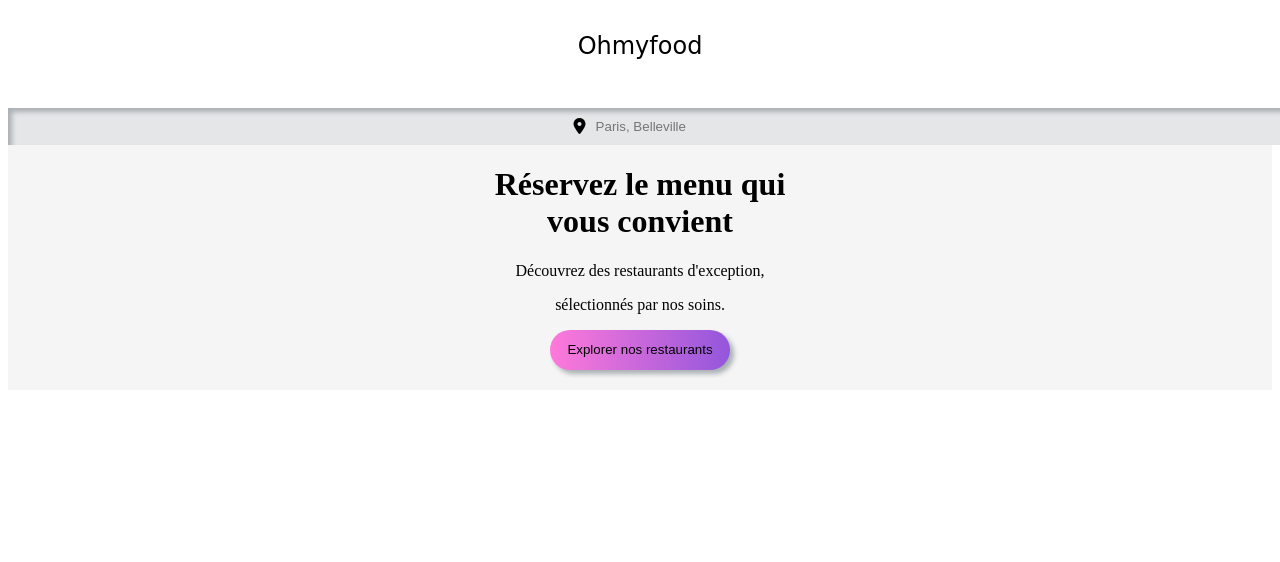
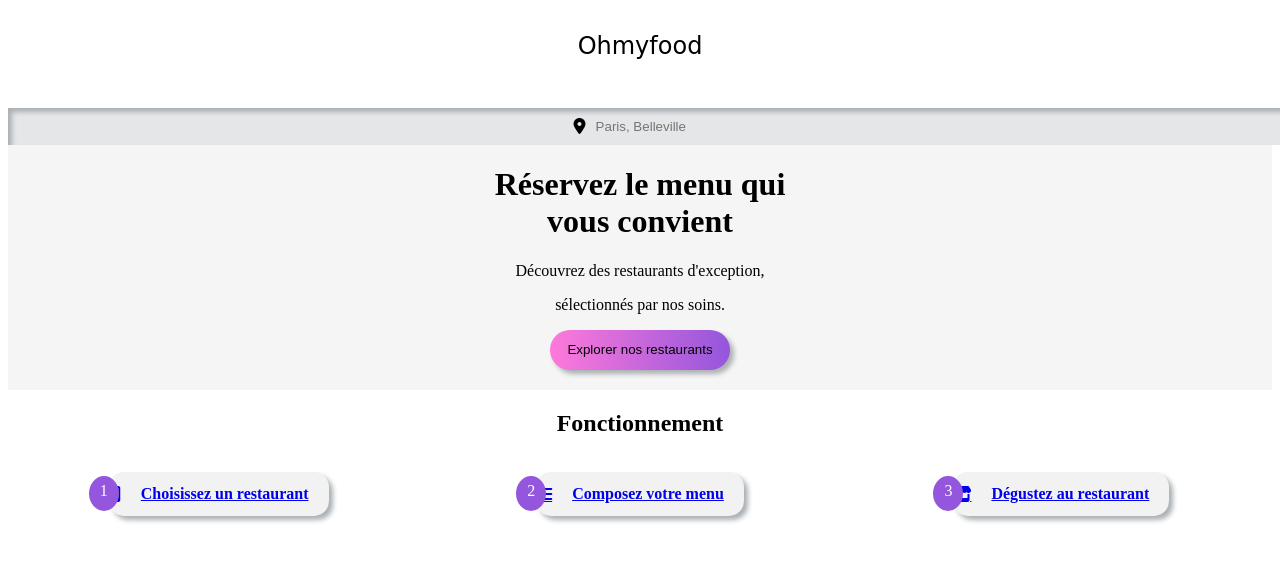
Before and after one commit to mfallgithub/P3-mfall-project, a website: page index.html in a window 1280 px wide. Drawn offline with Linux system fonts and the light colour scheme; a web font is replaced by a local one.

Commit message:
fonctionnment part

```diff
--- a/index.html
+++ b/index.html
@@ -31,5 +31,37 @@
          <p>sélectionnés par nos soins.</p>
          <button class="btnexplorer">Explorer nos restaurants</button>
     </div>
+    <!--Etape de navigation-->
+    <nav>
+        <h2>Fonctionnement</h2>
+        <a href="#">
+          <div class="nav__card card__decoration--accueil">
+            <div class="step">
+                <p>1</p>
+            </div>
+            <i class="fas fa-mobile-alt"></i>
+            <h2>Choisissez un restaurant</h2>
+          </div>
+        </a>
+        <a href="#">
+            <div class="nav__card card__decoration--accueil">
+                <div class="step">
+                    <p>2</p>
+                </div>
+                <i class="fas fa-list"></i>
+                <h2>Composez votre menu</h2>
+            </div>
+        </a>
+        <a href="#">
+            <div class="nav__card card__decoration--accueil">
+                <div class="step">
+                    <p>3</p>
+                </div>
+                <i class="fas fa-store"></i>
+                <h2>Dégustez au restaurant</h2>
+            </div>
+        </a>
+    </nav>
+    </nav>
 </body>
 </html>
--- a/sass/pages/_pageaccueil.scss
+++ b/sass/pages/_pageaccueil.scss
@@ -29,3 +29,54 @@
         padding-left: 50px;
     }
 }
+nav {
+    @extend %cardcolumns;
+    @media (min-width: 1024px) {
+        grid-auto-flow: row;
+        grid-template-columns: 1fr 1fr 1fr;
+    }
+
+    h2 {
+        @media (min-width: 1024px) {
+            grid-column: 1/4;
+            grid-row: 1;
+        }
+    }
+    .nav__card {
+        @extend %flexcenter;
+        width: 100%;
+        border-radius: 15px 15px 15px 15px;
+
+        i {
+            padding-left: 20x;
+            padding-right: 20px;
+        }
+        h2 {
+            font-size: map-get($font-size, article);
+            padding-right: 20px;
+        }
+    }
+}
+
+.card__decoration--accueil {
+    background-color: #f2f2f2;
+    @include shadow-button;
+    transition: box-shadow 250ms, scale 50ms 200ms;
+}
+
+.step {
+    @extend %flexcenter;
+    justify-content: center;
+    background-color: $primary-color;
+    width: 30px;
+    height: 30px;
+    border-radius: 50%;
+    padding-bottom: 5px;
+    margin-left: -20px;
+    transition: margin-left 500ms;
+    position: absolute;
+    z-index: 3;
+    p {
+        color: white;
+    }
+}
--- a/sass/utils/_utils.scss
+++ b/sass/utils/_utils.scss
@@ -1,2 +1,16 @@
 /*map*/
-$font-size: (logo: x-large);
+$font-size: (logo: x-large,article:medium, title:large, body:small, menutext:small,heart:15px, bigheart:30px);
+
+/*placeholders*/
+%flexcenter {
+    display: flex;
+    align-items: center;
+}
+%cardcolumns {
+   display: grid;
+   height: auto;
+   grid-row-gap: 15px;
+   grid-template-columns: 1fr;
+   align-items: flex-end;
+   justify-items: center;
+}
```
Also changed, not shown: css/main.css, 1 other file.
